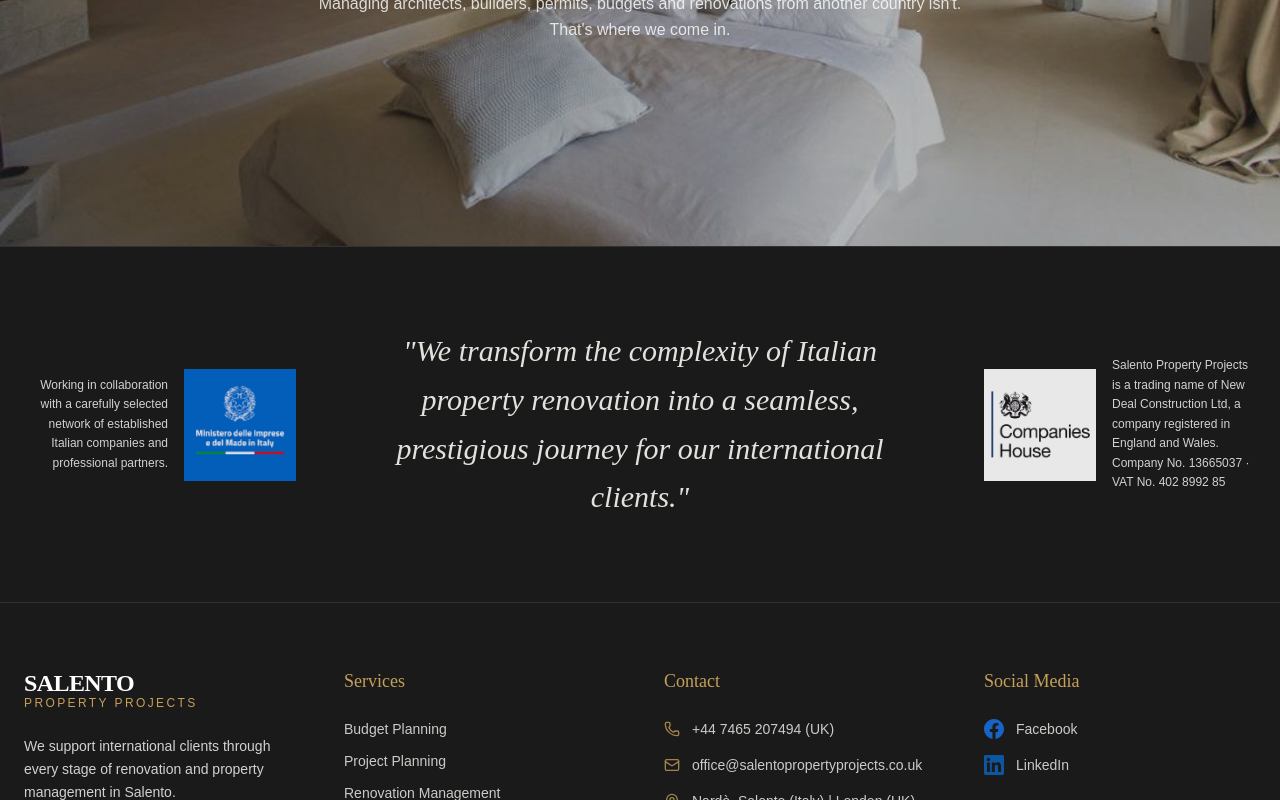
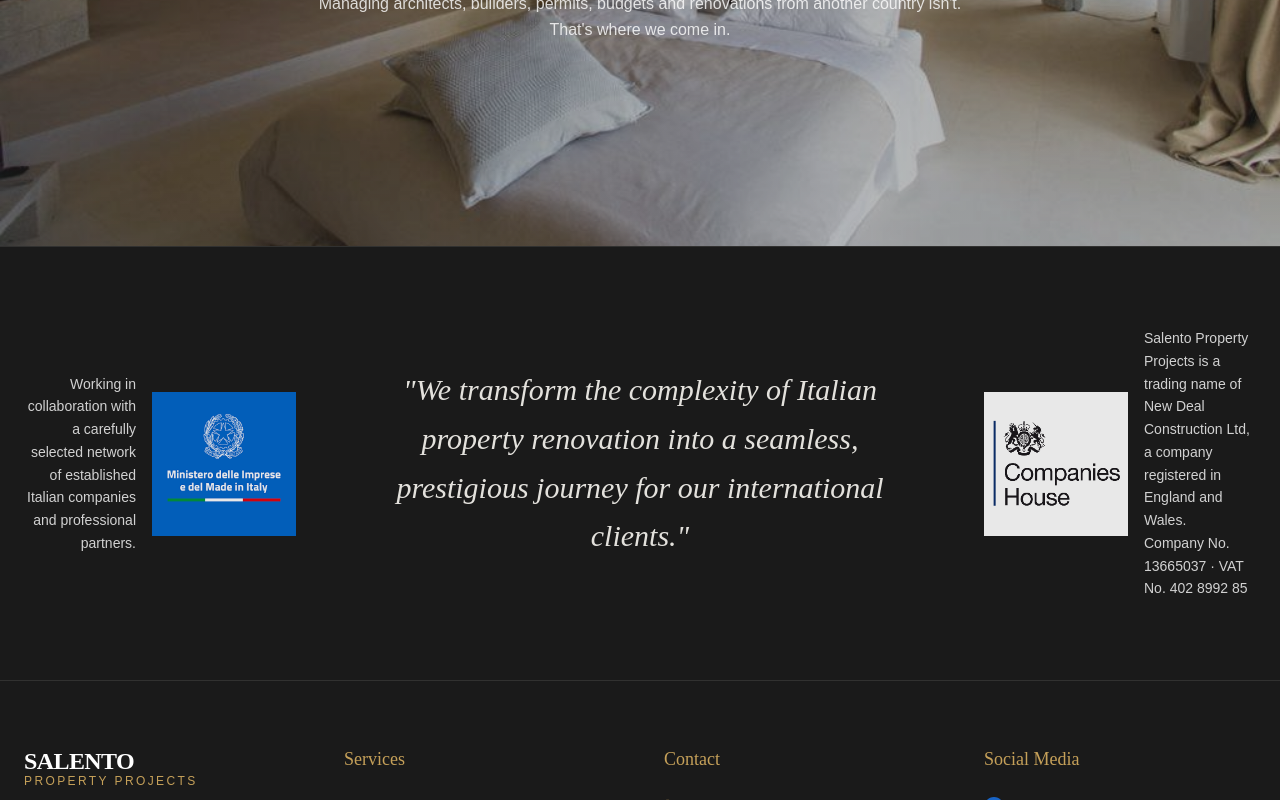
Before and after one commit to mazzuccowow-web/salento-property-projects, a React (Vite) app: page / in a window 1280 px wide. Shown: the part 554-1354 px from the top of the page. Built offline with nearby package versions, Linux system fonts and the light colour scheme.

Commit message:
Update Home.tsx

```diff
--- a/src/pages/Home.tsx
+++ b/src/pages/Home.tsx
@@ -82,20 +82,20 @@ export default function Home() {
         </div>
       </section>
 
-      {/* TRUST SECTION (Ridisegnata con Griglia a 12 colonne per massima ampiezza) */}
+      {/* TRUST SECTION (Con scritte e immagini leggermente più grandi) */}
       <section className="py-20 bg-brand-black text-brand-beige border-t border-b border-brand-beige/10">
         <div className="max-w-7xl mx-auto px-6 grid grid-cols-1 lg:grid-cols-12 gap-8 lg:gap-12 items-center">
 
           {/* COLONNA SINISTRA: Testo a sinistra + Immagine Minister a destra */}
           <div className="col-span-1 lg:col-span-3 flex flex-row items-center gap-4 justify-center lg:justify-end">
-            <p className="text-xs text-brand-white opacity-80 font-light leading-relaxed text-center sm:text-right max-w-[200px] lg:max-w-none">
+            <p className="text-xs md:text-sm text-brand-white opacity-80 font-light leading-relaxed text-center sm:text-right max-w-[240px] lg:max-w-none">
               {t('home.trust.leftText')}
             </p>
             <div className="flex items-center justify-center flex-shrink-0">
               <img
                 src={minister}
                 alt="Minister"
-                className="h-24 md:h-28 w-auto object-contain opacity-90 hover:opacity-100 transition-all duration-300"
+                className="h-28 md:h-32 xl:h-36 w-auto object-contain opacity-90 hover:opacity-100 transition-all duration-300"
                 id="trust-badge-minister"
               />
             </div>
@@ -112,11 +112,11 @@ export default function Home() {
               <img
                 src={company}
                 alt="Company"
-                className="h-24 md:h-28 w-auto object-contain opacity-90 hover:opacity-100 transition-all duration-300"
+                className="h-28 md:h-32 xl:h-36 w-auto object-contain opacity-90 hover:opacity-100 transition-all duration-300"
                 id="trust-badge-company"
               />
             </div>
-            <p className="text-xs text-brand-white opacity-80 font-light leading-relaxed text-center sm:text-left whitespace-pre-line max-w-[220px] lg:max-w-none">
+            <p className="text-xs md:text-sm text-brand-white opacity-80 font-light leading-relaxed text-center sm:text-left whitespace-pre-line max-w-[260px] lg:max-w-none">
               {t('home.trust.rightText')}
             </p>
           </div>
```
